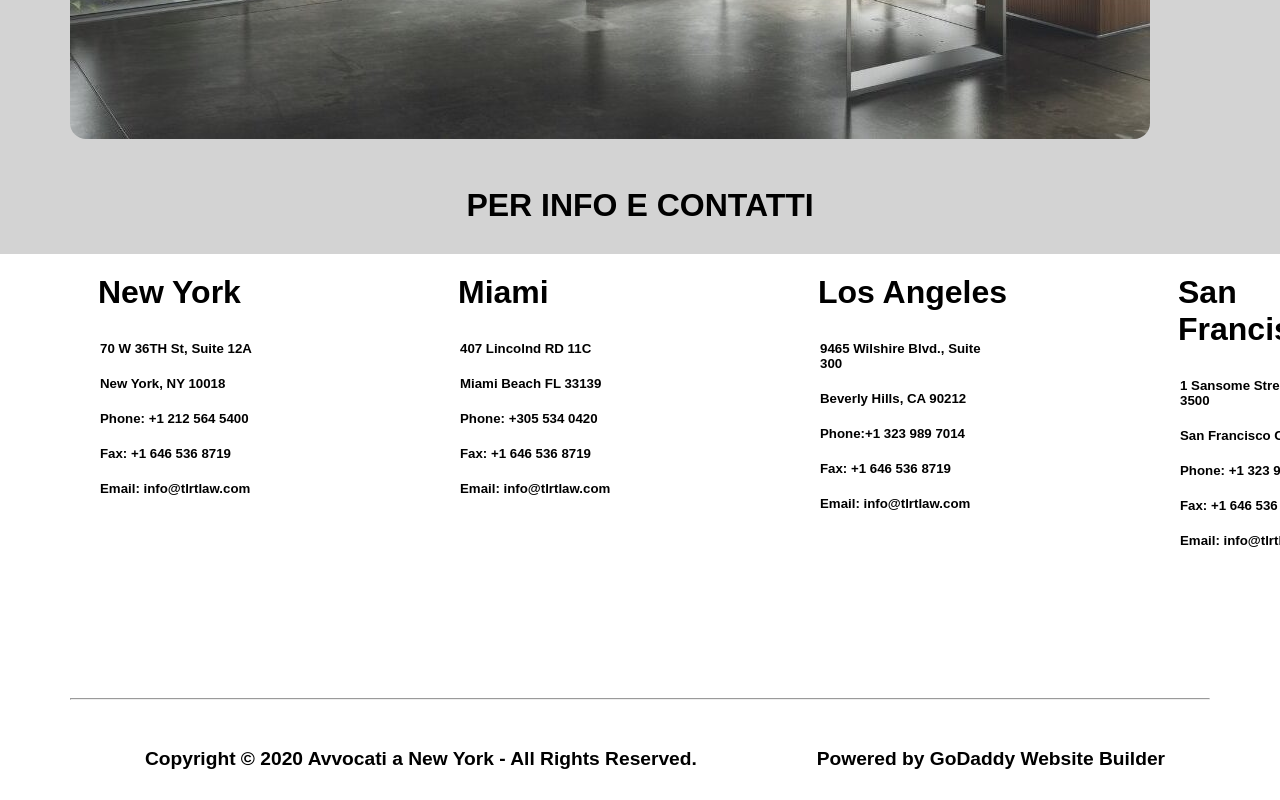
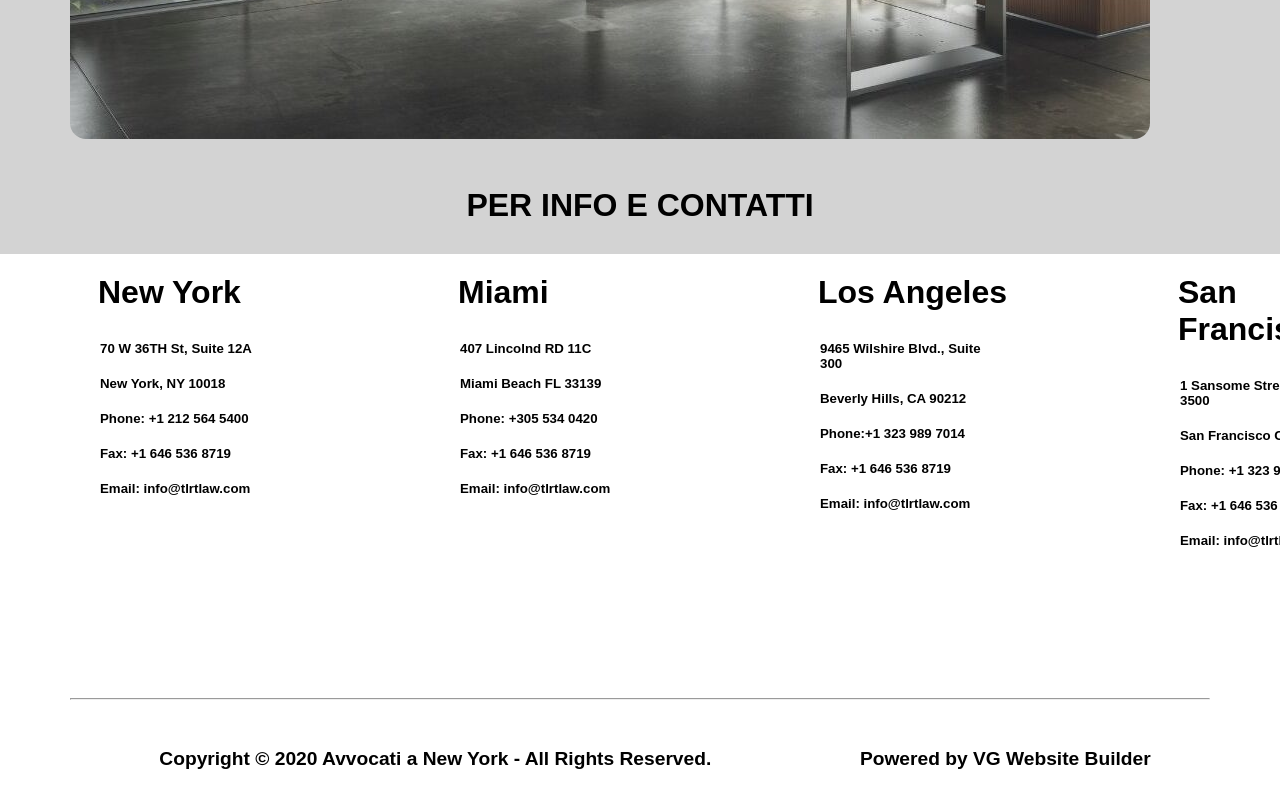
Before and after one commit to VincenzoMinardi/Project, a plain HTML site: page index.html in a window 1280 px wide. Shown: the part 2976-3776 px from the top of the page. Drawn offline with Linux system fonts and the light colour scheme; a web font is replaced by a local one.

Commit message:
Fix text footer

```diff
--- a/index.html
+++ b/index.html
@@ -182,7 +182,7 @@
         <hr class="linea" />
         <div class="copyright">
           <h4>Copyright © 2020 Avvocati a New York - All Rights Reserved.</h4>
-          <h4>Powered by GoDaddy Website Builder</h4>
+          <h4>Powered by VG Website Builder</h4>
         </div>
       </div>
     </div>
```
